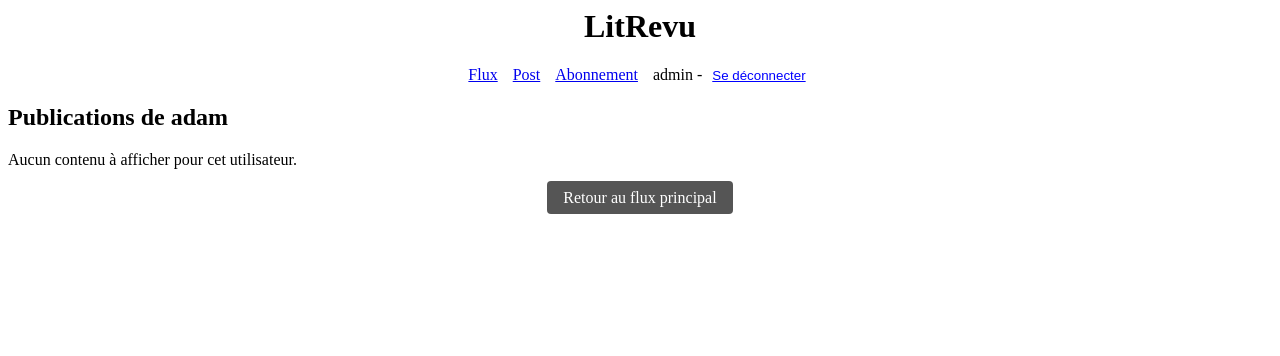
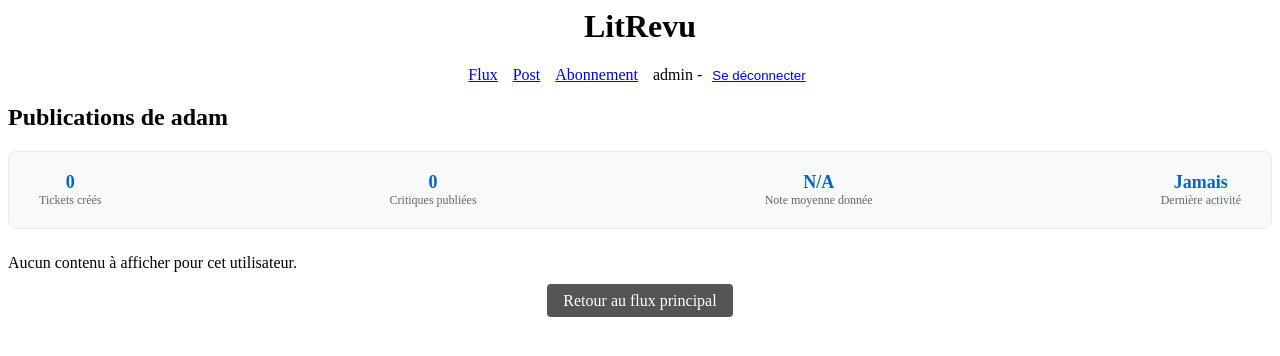
Before and after one commit to cyrilOC/Projet_9, a Django app: page /user/7/flux/ in a window 1280 px wide. Shown: the top 356 px of the page. Run offline with Django 5.2, Linux system fonts and the light colour scheme; a user stored in the database is signed in; data comes from the database, SQL or seed files in the repository; both versions use the stored data as it was after the commit.

Commit message:
Add user statistics template tags and enhance user flux template with statistics display

```diff
--- a/litrevu/app/templates/app/user_flux.html
+++ b/litrevu/app/templates/app/user_flux.html
@@ -1,8 +1,30 @@
 {% extends 'base.html' %}
 {% load app_filters %}
+{% load user_stats %}
 
 {% block content %}
 <h2>Publications de {{ target_user.username }}</h2>
+
+<!-- Statistiques utilisateur -->
+<div class="user-stats" style="background-color: #f8f9fa; border: 1px solid #e9ecef; border-radius: 8px; padding: 15px; margin-bottom: 25px; display: flex; justify-content: space-between; flex-wrap: wrap;">
+    <div class="stat-item" style="margin: 5px 15px; text-align: center;">
+        <span style="font-size: 18px; font-weight: bold; color: #0066cc; display: block;">{% user_tickets_count target_user %}</span>
+        <span style="color: #666; font-size: 12px;">Tickets créés</span>
+    </div>
+    <div class="stat-item" style="margin: 5px 15px; text-align: center;">
+        <span style="font-size: 18px; font-weight: bold; color: #0066cc; display: block;">{% user_reviews_count target_user %}</span>
+        <span style="color: #666; font-size: 12px;">Critiques publiées</span>
+    </div>
+    <div class="stat-item" style="margin: 5px 15px; text-align: center;">
+        <span style="font-size: 18px; font-weight: bold; color: #0066cc; display: block;">{% user_average_rating target_user %}</span>
+        <span style="color: #666; font-size: 12px;">Note moyenne donnée</span>
+    </div>
+    <div class="stat-item" style="margin: 5px 15px; text-align: center;">
+        {% user_last_activity target_user as last_activity %}
+        <span style="font-size: 18px; font-weight: bold; color: #0066cc; display: block;">{{ last_activity|time_since }}</span>
+        <span style="color: #666; font-size: 12px;">Dernière activité</span>
+    </div>
+</div>
 
 {% if not page_obj %}
     <p>Aucun contenu à afficher pour cet utilisateur.</p>
--- /dev/null
+++ b/litrevu/app/templatetags/user_stats.py
@@ -0,0 +1,68 @@
+from django import template
+from app.models import Ticket, Review
+from django.utils import timezone
+from django.db.models import Avg
+
+register = template.Library()
+
+@register.simple_tag
+def user_tickets_count(user):
+    """Renvoie le nombre de tickets créés par l'utilisateur."""
+    return Ticket.objects.filter(user=user).count()
+
+@register.simple_tag
+def user_reviews_count(user):
+    """Renvoie le nombre de critiques créées par l'utilisateur."""
+    return Review.objects.filter(user=user).count()
+
+@register.simple_tag
+def user_average_rating(user):
+    """Renvoie la note moyenne des critiques faites par l'utilisateur."""
+    avg = Review.objects.filter(user=user).aggregate(Avg('rating'))['rating__avg']
+    if avg is not None:
+        return round(avg, 1)
+    return "N/A"
+
+@register.simple_tag
+def user_last_activity(user):
+    """Renvoie la date de la dernière activité (ticket ou critique) de l'utilisateur."""
+    latest_ticket = Ticket.objects.filter(user=user).order_by('-created_at').first()
+    latest_review = Review.objects.filter(user=user).order_by('-created_at').first()
+
+    latest_dates = []
+    if latest_ticket:
+        latest_dates.append(latest_ticket.created_at)
+    if latest_review:
+        latest_dates.append(latest_review.created_at)
+
+    if latest_dates:
+        return max(latest_dates)
+    return None
+
+@register.filter
+def time_since(date):
+    """Renvoie le temps écoulé depuis une date donnée en format lisible."""
+    if not date:
+        return "Jamais"
+
+    now = timezone.now()
+    diff = now - date
+
+    seconds = diff.total_seconds()
+    if seconds < 60:
+        return "il y a quelques secondes"
+    elif seconds < 3600:
+        minutes = int(seconds // 60)
+        return f"il y a {minutes} minute{'s' if minutes > 1 else ''}"
+    elif seconds < 86400:
+        hours = int(seconds // 3600)
+        return f"il y a {hours} heure{'s' if hours > 1 else ''}"
+    elif seconds < 2592000:  # 30 jours
+        days = int(seconds // 86400)
+        return f"il y a {days} jour{'s' if days > 1 else ''}"
+    elif seconds < 31536000:  # 365 jours
+        months = int(seconds // 2592000)
+        return f"il y a {months} mois"
+    else:
+        years = int(seconds // 31536000)
+        return f"il y a {years} an{'s' if years > 1 else ''}"
```
Also changed, not shown: litrevu/db.sqlite3.
